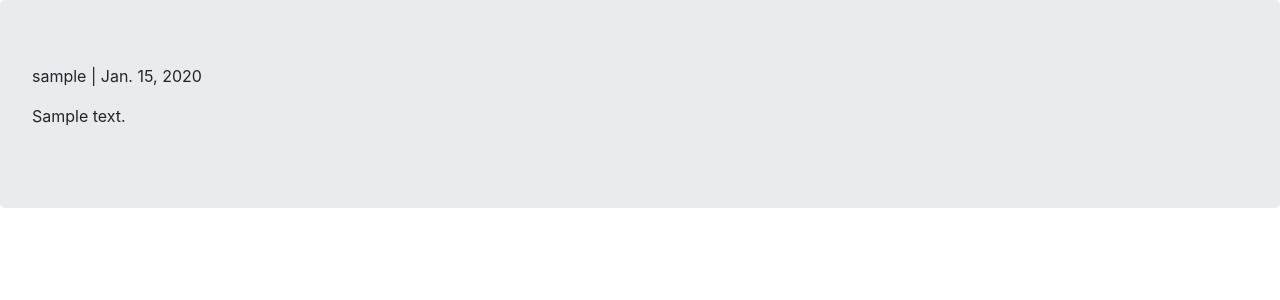
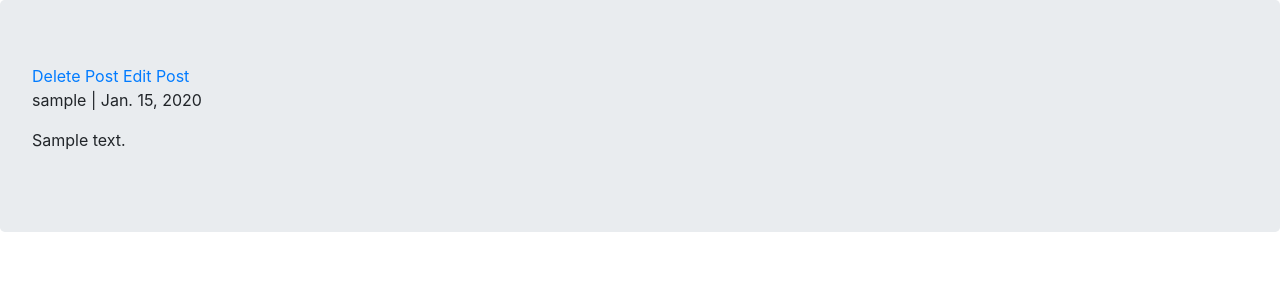
Before and after one commit to mohsenhsz/socialpy, a Django app: a page that uses core/templates/core/post_datails.html in a window 1280 px wide. Shown: the part 56-356 px from the top of the page. Run offline with Django 3.2, Linux system fonts and the light colour scheme; a user stored in the database is signed in; tables that the repository leaves empty hold one stand-in row (values such as "Sample post").

Commit message:
Add CRUD operations to the app

```diff
--- a/accounts/templates/accounts/profile.html
+++ b/accounts/templates/accounts/profile.html
@@ -1,6 +1,8 @@
 {% extends 'base.html' %}
 {% block content %}
-
+    {% if self_profile %}
+        <a href="{% url 'create_post' user.id %}"><p>Create Post</p></a>
+    {% endif %}
     <h4 class="text-center">{{ user.username|capfirst }}</h4>
     <p class="text-center">{{ user.profile.bio }}</a></p></br></br>
     {% for post in posts %}
--- a/accounts/views.py
+++ b/accounts/views.py
@@ -52,4 +52,8 @@ def UserLogout(request):
 def UserProfile(request, user_id):
     user = get_object_or_404(User, id=user_id)
     posts = Post.objects.filter(user=user)
-    return render(request, 'accounts/profile.html', {'user':user, 'posts':posts})
+    self_profile = False
+    if request.user == user:
+        self_profile = True
+    context = {'user':user, 'posts':posts, 'self_profile':self_profile}
+    return render(request, 'accounts/profile.html', context)
--- a/core/forms.py
+++ b/core/forms.py
@@ -6,3 +6,9 @@ class CreatePostForm(forms.ModelForm):
     class Meta:
         model = Post
         fields = ('content', )
+
+
+class EditPostForm(forms.ModelForm):
+    class Meta:
+        model = Post
+        fields = ('content',)
--- a/core/templates/core/post_datails.html
+++ b/core/templates/core/post_datails.html
@@ -1,5 +1,9 @@
 {% extends 'base.html' %}
 {% block content %}
+    {% if user.is_authenticated and post.user.id == request.user.id %}
+        <a href="{% url 'delete_post' post.user.id post.id %}">Delete Post</a>
+        <a href="{% url 'edit_post' post.user.id post.id %}">Edit Post</a>
+        {% endif %}
     <p>{{ post.user }} | {{ post.publish_date|date }}</p>
     <p>{{ post.content }}</p>
 {% endblock %}
--- a/core/urls.py
+++ b/core/urls.py
@@ -6,4 +6,6 @@ urlpatterns = [
     path('', views.AllPosts, name='index'),
     path('<int:year>/<int:month>/<int:day>/<slug:slug>/',views.PostDetails, name='post_details'),
     path('create_post/<int:user_id>/', views.CreatePost, name='create_post'),
+    path('delete_post/<int:user_id>/<int:post_id>/', views.DeletePost, name='delete_post'),
+    path('edit_post/<int:user_id>/<int:post_id>/', views.EditPost, name='edit_post'),
 ]
--- a/core/views.py
+++ b/core/views.py
@@ -1,6 +1,6 @@
 from django.shortcuts import render, get_object_or_404, redirect
 from .models import Post
-from .forms import CreatePostForm
+from .forms import CreatePostForm, EditPostForm
 from django.contrib import messages
 from django.utils.text import slugify
 from django.contrib.auth.decorators import login_required
@@ -17,17 +17,47 @@ def PostDetails(request, year, month, day, slug):
 
 @login_required(redirect_field_name='login')
 def CreatePost(request, user_id):
-    if request.method == 'POST':
-        form = CreatePostForm(request.POST)
-        if form.is_valid():
-            new_post = form.save(commit=False)
-            new_post.user = request.user
-            new_post.slug = slugify(form.cleaned_data['content'][:30], allow_unicode=True)
-            new_post.save()
-            messages.success(request, f'post created successfully', 'success')
-            return redirect('profile', user_id)
+    if request.user.id == user_id:
+        if request.method == 'POST':
+            form = CreatePostForm(request.POST)
+            if form.is_valid():
+                new_post = form.save(commit=False)
+                new_post.user = request.user
+                new_post.slug = slugify(form.cleaned_data['content'][:30], allow_unicode=True)
+                new_post.save()
+                messages.success(request, f'post created successfully', 'success')
+                return redirect('profile', user_id)
+            else:
+                messages.error(request, f'ops post dont save correctly. please try again!', 'danger')
         else:
-            messages.error(request, f'ops post dont save correctly. please try again!', 'danger')
+            form = CreatePostForm
+        return render(request, 'core/create_post.html', {'form':form})
     else:
-        form = CreatePostForm
-    return render(request, 'core/create_post.html', {'form':form})
+        return redirect('index')
+
+@login_required(redirect_field_name='login')
+def DeletePost(request, user_id, post_id):
+    if request.user.id == user_id:
+        post = Post.objects.filter(pk=post_id)
+        post.delete()
+        messages.success(request, 'Your post deleted successfully.', 'success')
+        return redirect('profile', user_id)
+    else:
+        return redirect('profile', request.user.id)
+
+@login_required(redirect_field_name='login')
+def EditPost(request, user_id, post_id):
+    if request.user.id == user_id:
+        post = get_object_or_404(Post, pk=post_id)
+        if request.method =='POST':
+            form = EditPostForm(request.POST, instance=post)
+            if form.is_valid():
+                post.slug = slugify(form.cleaned_data['content'][:30])
+                form.save()
+                messages.success(request, 'Your post edited successfully', 'success')
+                return redirect('profile', user_id)
+        else:
+            form = EditPostForm(instance=post)
+            return render(request, 'core/edit_post.html', {'form':form})
+    else:
+        return redirect('index')
```
Also changed, not shown: core/templates/core/edit_post.html (added, +8 -0 lines).
